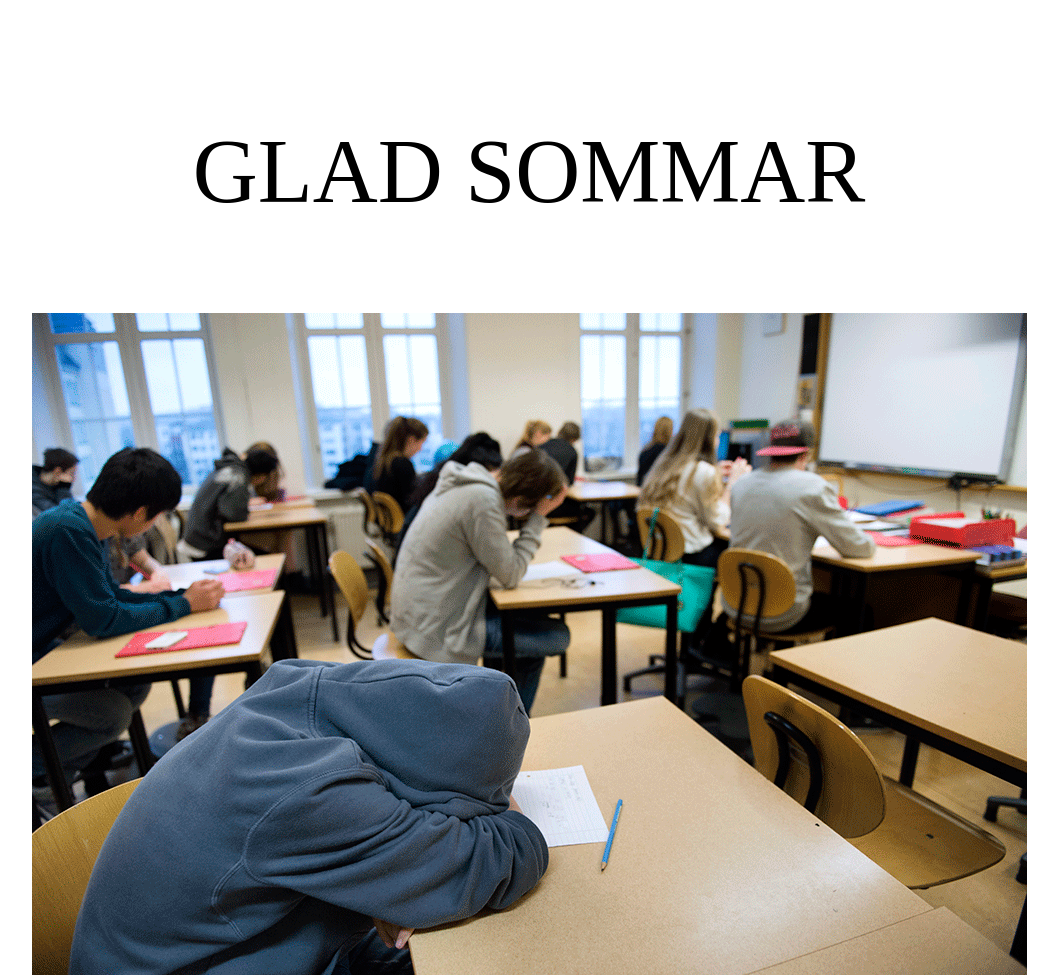
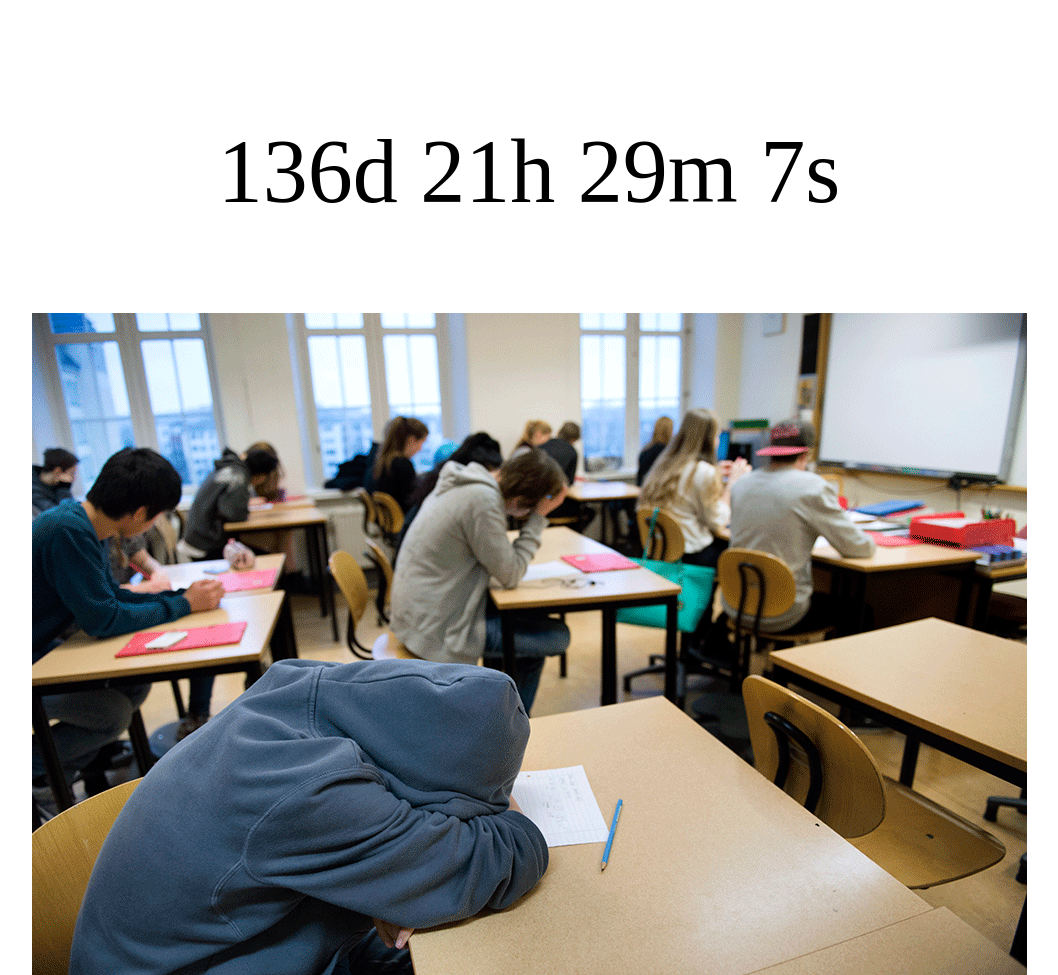
Before and after one commit to oneofMOSSy/SKOLSLUT, a plain HTML site: page index.html in a window 1280 px wide. Shown: the whole page, without its empty margins (111-1169 px from the left). Drawn offline with Linux system fonts and the light colour scheme.

Commit message:
Update index.html

```diff
--- a/index.html
+++ b/index.html
@@ -20,7 +20,7 @@ p {
 </center>
 <script>
 // Set the date we're counting down to
-var countDownDate = new Date("jun 14, 2018 10:30:25").getTime();
+var countDownDate = new Date("jun 14, 2019 10:30:00").getTime();
 
 // Update the count down every 1 second
 var x = setInterval(function() {
```
